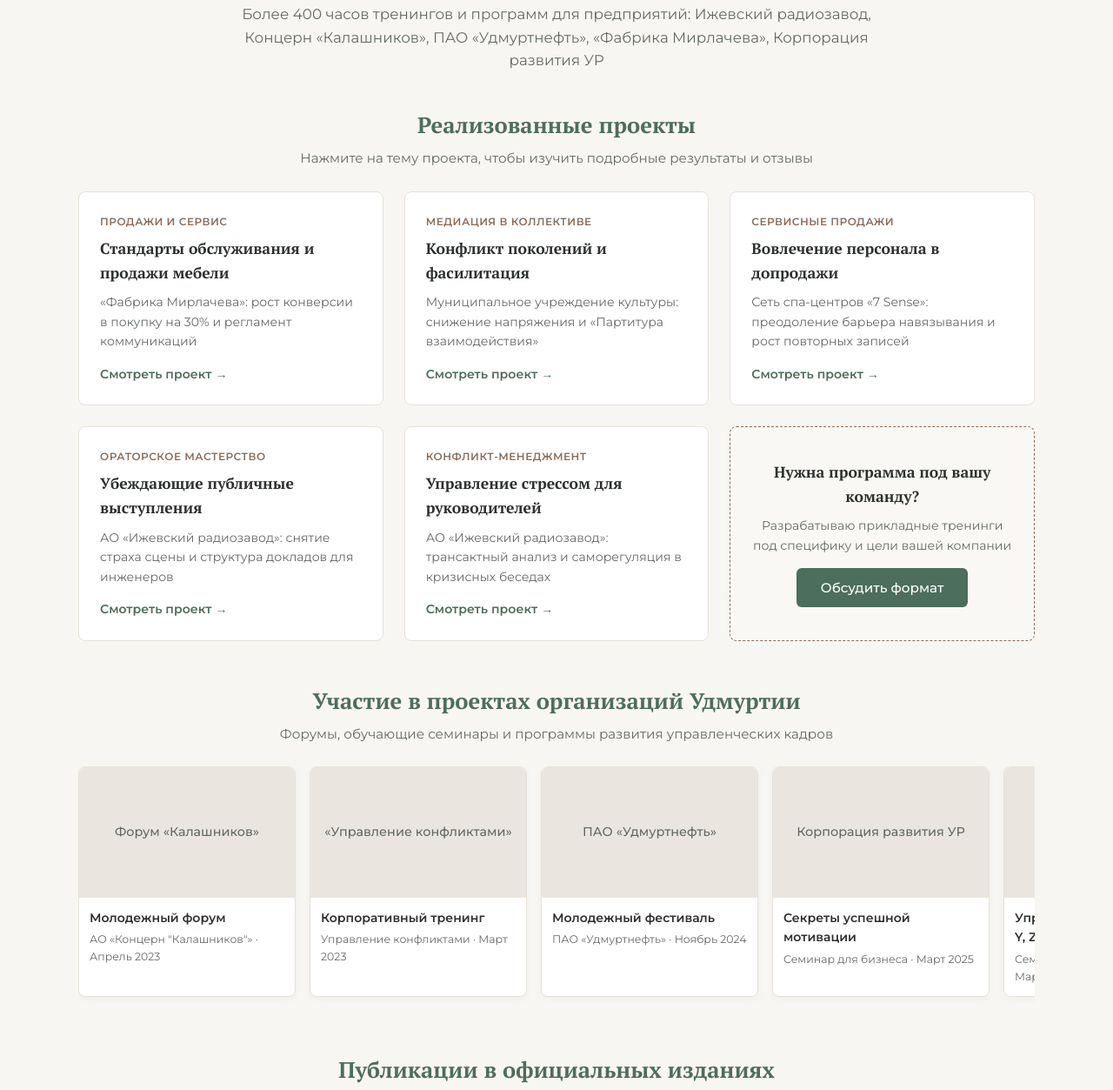
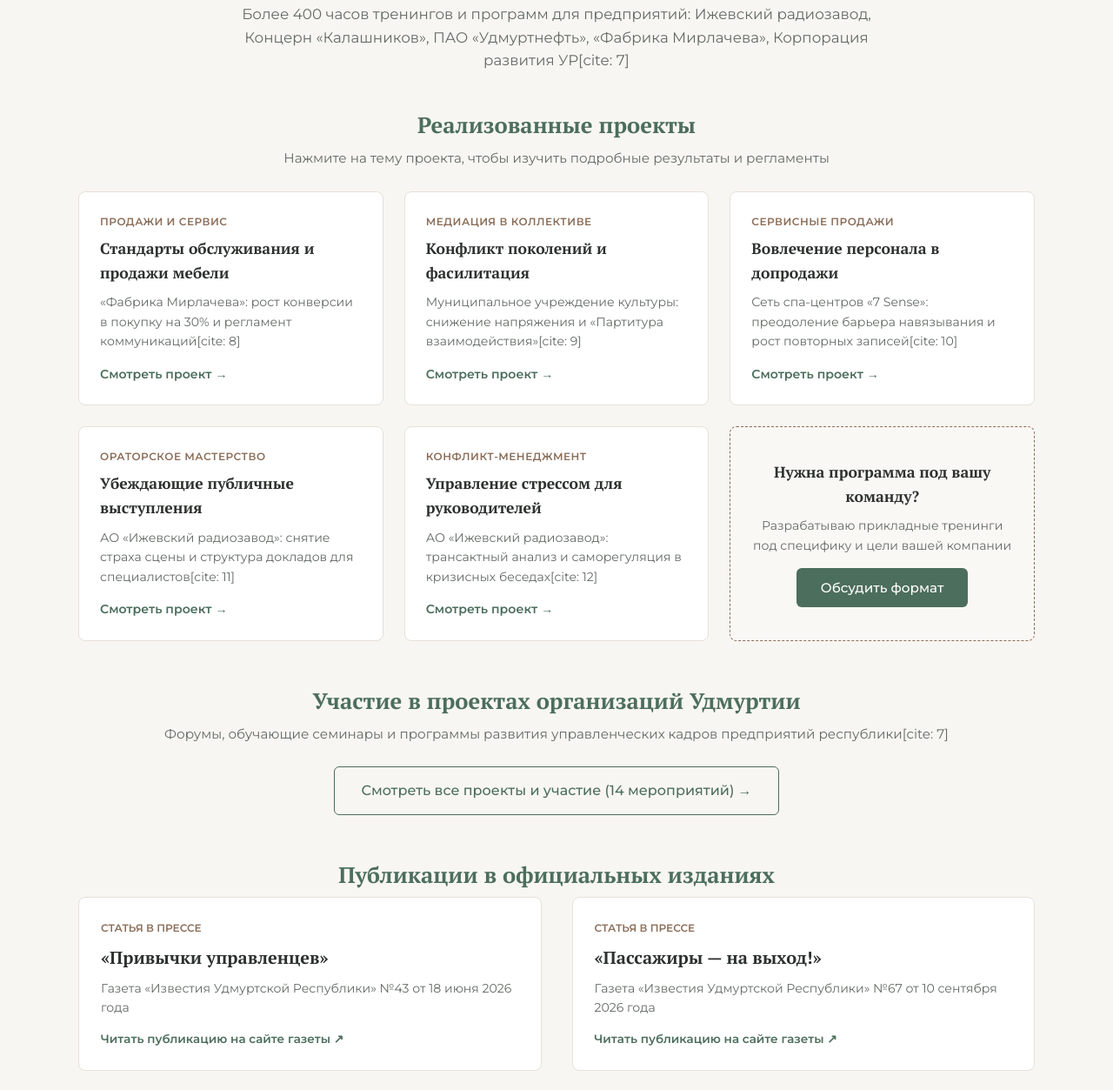
Before and after one commit to makarchik010/vibebot, a website: page index.html in a window 1280 px wide. Shown: the part 3039-4292 px from the top of the page at 87% size. Drawn offline with nearby package versions, Linux system fonts and the light colour scheme.

Commit message:
Update index.html

```diff
--- a/index.html
+++ b/index.html
@@ -141,47 +141,47 @@
         </div>
     </section>
 
-    <!-- Блок: Психология и тренинги для бизнеса (СВЕТЛАЯ ТЕМА) -->
+    <!-- Блок: Психология и тренинги для бизнеса -->
     <section id="business" class="section bg-light">
         <div class="container text-center-block">
             <div class="section-header center">
                 <h2>Психология и тренинги для бизнеса</h2>
-                <p class="max-w-text">Более 400 часов тренингов и программ для предприятий: Ижевский радиозавод, Концерн «Калашников», ПАО «Удмуртнефть», «Фабрика Мирлачева», Корпорация развития УР</p>
+                <p class="max-w-text">Более 400 часов тренингов и программ для предприятий: Ижевский радиозавод, Концерн «Калашников», ПАО «Удмуртнефть», «Фабрика Мирлачева», Корпорация развития УР[cite: 7]</p>
             </div>
 
             <!-- Реализованные проекты -->
             <div class="business-subblock">
                 <h3 class="subblock-title">Реализованные проекты</h3>
-                <p class="subblock-desc">Нажмите на тему проекта, чтобы изучить подробные результаты и отзывы</p>
+                <p class="subblock-desc">Нажмите на тему проекта, чтобы изучить подробные результаты и регламенты</p>
                 <div class="grid-3 projects-preview-grid">
                     <a href="projects.html#project-1" class="project-mini-card">
                         <span class="project-tag">Продажи и сервис</span>
                         <h4>Стандарты обслуживания и продажи мебели</h4>
-                        <p>«Фабрика Мирлачева»: рост конверсии в покупку на 30% и регламент коммуникаций</p>
+                        <p>«Фабрика Мирлачева»: рост конверсии в покупку на 30% и регламент коммуникаций[cite: 8]</p>
                         <span class="card-more-link">Смотреть проект →</span>
                     </a>
                     <a href="projects.html#project-2" class="project-mini-card">
                         <span class="project-tag">Медиация в коллективе</span>
                         <h4>Конфликт поколений и фасилитация</h4>
-                        <p>Муниципальное учреждение культуры: снижение напряжения и «Партитура взаимодействия»</p>
+                        <p>Муниципальное учреждение культуры: снижение напряжения и «Партитура взаимодействия»[cite: 9]</p>
                         <span class="card-more-link">Смотреть проект →</span>
                     </a>
                     <a href="projects.html#project-3" class="project-mini-card">
                         <span class="project-tag">Сервисные продажи</span>
                         <h4>Вовлечение персонала в допродажи</h4>
-                        <p>Сеть спа-центров «7 Sense»: преодоление барьера навязывания и рост повторных записей</p>
+                        <p>Сеть спа-центров «7 Sense»: преодоление барьера навязывания и рост повторных записей[cite: 10]</p>
                         <span class="card-more-link">Смотреть проект →</span>
                     </a>
                     <a href="projects.html#project-4" class="project-mini-card">
                         <span class="project-tag">Ораторское мастерство</span>
                         <h4>Убеждающие публичные выступления</h4>
-                        <p>АО «Ижевский радиозавод»: снятие страха сцены и структура докладов для инженеров</p>
+                        <p>АО «Ижевский радиозавод»: снятие страха сцены и структура докладов для специалистов[cite: 11]</p>
                         <span class="card-more-link">Смотреть проект →</span>
                     </a>
                     <a href="projects.html#project-5" class="project-mini-card">
                         <span class="project-tag">Конфликт-менеджмент</span>
                         <h4>Управление стрессом для руководителей</h4>
-                        <p>АО «Ижевский радиозавод»: трансактный анализ и саморегуляция в кризисных беседах</p>
+                        <p>АО «Ижевский радиозавод»: трансактный анализ и саморегуляция в кризисных беседах[cite: 12]</p>
                         <span class="card-more-link">Смотреть проект →</span>
                     </a>
                     <div class="project-mini-card project-action-card">
@@ -192,52 +192,18 @@
                 </div>
             </div>
 
-            <!-- Участие в проектах города и республики -->
+            <!-- Участие в проектах (переход на отдельную страницу) -->
             <div class="business-subblock mt-4">
                 <h3 class="subblock-title">Участие в проектах организаций Удмуртии</h3>
-                <p class="subblock-desc">Форумы, обучающие семинары и программы развития управленческих кадров</p>
-                <div class="photo-feed-container">
-                    <div class="photo-feed-track">
-                        <div class="photo-feed-item">
-                            <div class="feed-img-ph">Форум «Калашников»</div>
-                            <div class="feed-caption">
-                                <strong>Молодежный форум</strong>
-                                <span>АО «Концерн "Калашников"» · Апрель 2023</span>
-                            </div>
-                        </div>
-                        <div class="photo-feed-item">
-                            <div class="feed-img-ph">«Управление конфликтами»</div>
-                            <div class="feed-caption">
-                                <strong>Корпоративный тренинг</strong>
-                                <span>Управление конфликтами · Март 2023</span>
-                            </div>
-                        </div>
-                        <div class="photo-feed-item">
-                            <div class="feed-img-ph">ПАО «Удмуртнефть»</div>
-                            <div class="feed-caption">
-                                <strong>Молодежный фестиваль</strong>
-                                <span>ПАО «Удмуртнефть» · Ноябрь 2024</span>
-                            </div>
-                        </div>
-                        <div class="photo-feed-item">
-                            <div class="feed-img-ph">Корпорация развития УР</div>
-                            <div class="feed-caption">
-                                <strong>Секреты успешной мотивации</strong>
-                                <span>Семинар для бизнеса · Март 2025</span>
-                            </div>
-                        </div>
-                        <div class="photo-feed-item">
-                            <div class="feed-img-ph">Теория поколений</div>
-                            <div class="feed-caption">
-                                <strong>Управление поколениями X, Y, Z</strong>
-                                <span>Семинар для руководителей · Март 2026</span>
-                            </div>
-                        </div>
-                    </div>
+                <p class="subblock-desc">Форумы, обучающие семинары и программы развития управленческих кадров предприятий республики[cite: 7]</p>
+                <div class="center mt-2">
+                    <a href="events.html" class="btn btn-outline" style="padding: 14px 30px; font-size: 1rem;">
+                        Смотреть все проекты и участие (14 мероприятий) →
+                    </a>
                 </div>
             </div>
 
-            <!-- Публикации в официальных изданиях -->
+            <!-- Публикации в прессе -->
             <div class="business-subblock mt-4">
                 <h3 class="subblock-title">Публикации в официальных изданиях</h3>
                 <div class="grid-2 publications-grid">
@@ -340,7 +306,7 @@
         </div>
     </section>
 
-    <!-- Блок: Статьи и мысли (С возможностью автопостинга мамы) -->
+    <!-- Блок: Статьи и мысли -->
     <section id="articles" class="section bg-light">
         <div class="container">
             <div class="section-header center">
@@ -349,7 +315,6 @@
             </div>
 
             <div class="articles-grid" id="articles-container">
-                <!-- Карточки по умолчанию (будут дополняться автоматически через бота) -->
                 <div class="quote-card">
                     <div class="quote-icon">“</div>
                     <div class="quote-body">
@@ -384,7 +349,7 @@
     <!-- Подвал -->
     <footer class="footer">
         <div class="container footer-container">
-            <p>&copy; 2026 Светлана Соковикова. Психолог, Медиатор, Бизнес-тренер</p>
+            <p>&copy; 2026 Светлана Соковикова. Психолог, Медиатор, Бизнес-тренер[cite: 7]</p>
             <p>Сайт разработан <a href="#">Макаром Соковиковым</a></p>
         </div>
     </footer>
```
